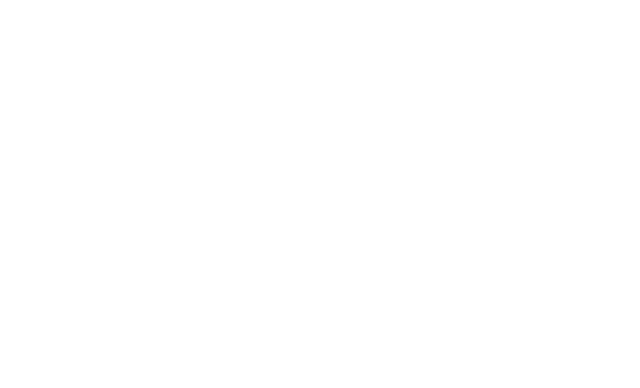
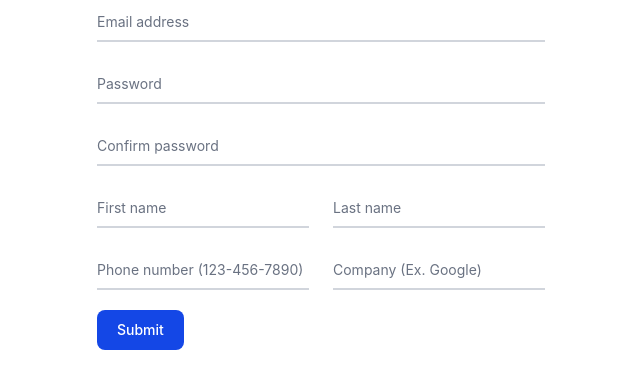
Before and after one commit to cruz-tadeo/vue-challenge-api, a Vue app: page /add-user in a window 1280 px wide. Before the commit this address had no page. Shown: the top 388 px of the page, without its empty margins (319-959 px from the left). Built offline with nearby package versions, Linux system fonts and the light colour scheme; the HTML template or start-up script is replaced by a standard one.

Commit message:
[add] form component

```diff
--- /dev/null
+++ b/src/components/FormComponent.vue
@@ -0,0 +1,61 @@
+<script setup lang="ts">
+const props = withDefaults(defineProps<{
+  isEdit?:boolean
+}>(), {
+  isEdit: false
+})
+
+const customer = defineModel('customer', {})
+
+const emit = defineEmits<{
+  (e: 'send-data', customer: any): void
+}>();
+
+const sendCustomer = () => {
+  emit('send-data', customer);
+}
+</script>
+
+<template>
+
+
+  <form @click="sendCustomer" class="max-w-md mx-auto">
+    <div class="relative z-0 w-full mb-5 group">
+      <input type="email" name="floating_email" id="floating_email" class="block py-2.5 px-0 w-full text-sm text-gray-900 bg-transparent border-0 border-b-2 border-gray-300 appearance-none dark:text-white dark:border-gray-600 dark:focus:border-blue-500 focus:outline-none focus:ring-0 focus:border-blue-600 peer" placeholder=" " required />
+      <label for="floating_email" class="peer-focus:font-medium absolute text-sm text-gray-500 dark:text-gray-400 duration-300 transform -translate-y-6 scale-75 top-3 -z-10 origin-[0] peer-focus:start-0 rtl:peer-focus:translate-x-1/4 rtl:peer-focus:left-auto peer-focus:text-blue-600 peer-focus:dark:text-blue-500 peer-placeholder-shown:scale-100 peer-placeholder-shown:translate-y-0 peer-focus:scale-75 peer-focus:-translate-y-6">Email address</label>
+    </div>
+    <div class="relative z-0 w-full mb-5 group">
+      <input type="password" name="floating_password" id="floating_password" class="block py-2.5 px-0 w-full text-sm text-gray-900 bg-transparent border-0 border-b-2 border-gray-300 appearance-none dark:text-white dark:border-gray-600 dark:focus:border-blue-500 focus:outline-none focus:ring-0 focus:border-blue-600 peer" placeholder=" " required />
+      <label for="floating_password" class="peer-focus:font-medium absolute text-sm text-gray-500 dark:text-gray-400 duration-300 transform -translate-y-6 scale-75 top-3 -z-10 origin-[0] peer-focus:start-0 rtl:peer-focus:translate-x-1/4 peer-focus:text-blue-600 peer-focus:dark:text-blue-500 peer-placeholder-shown:scale-100 peer-placeholder-shown:translate-y-0 peer-focus:scale-75 peer-focus:-translate-y-6">Password</label>
+    </div>
+    <div class="relative z-0 w-full mb-5 group">
+      <input type="password" name="repeat_password" id="floating_repeat_password" class="block py-2.5 px-0 w-full text-sm text-gray-900 bg-transparent border-0 border-b-2 border-gray-300 appearance-none dark:text-white dark:border-gray-600 dark:focus:border-blue-500 focus:outline-none focus:ring-0 focus:border-blue-600 peer" placeholder=" " required />
+      <label for="floating_repeat_password" class="peer-focus:font-medium absolute text-sm text-gray-500 dark:text-gray-400 duration-300 transform -translate-y-6 scale-75 top-3 -z-10 origin-[0] peer-focus:start-0 rtl:peer-focus:translate-x-1/4 peer-focus:text-blue-600 peer-focus:dark:text-blue-500 peer-placeholder-shown:scale-100 peer-placeholder-shown:translate-y-0 peer-focus:scale-75 peer-focus:-translate-y-6">Confirm password</label>
+    </div>
+    <div class="grid md:grid-cols-2 md:gap-6">
+      <div class="relative z-0 w-full mb-5 group">
+        <input type="text" name="floating_first_name" id="floating_first_name" class="block py-2.5 px-0 w-full text-sm text-gray-900 bg-transparent border-0 border-b-2 border-gray-300 appearance-none dark:text-white dark:border-gray-600 dark:focus:border-blue-500 focus:outline-none focus:ring-0 focus:border-blue-600 peer" placeholder=" " required />
+        <label for="floating_first_name" class="peer-focus:font-medium absolute text-sm text-gray-500 dark:text-gray-400 duration-300 transform -translate-y-6 scale-75 top-3 -z-10 origin-[0] peer-focus:start-0 rtl:peer-focus:translate-x-1/4 peer-focus:text-blue-600 peer-focus:dark:text-blue-500 peer-placeholder-shown:scale-100 peer-placeholder-shown:translate-y-0 peer-focus:scale-75 peer-focus:-translate-y-6">First name</label>
+      </div>
+      <div class="relative z-0 w-full mb-5 group">
+        <input type="text" name="floating_last_name" id="floating_last_name" class="block py-2.5 px-0 w-full text-sm text-gray-900 bg-transparent border-0 border-b-2 border-gray-300 appearance-none dark:text-white dark:border-gray-600 dark:focus:border-blue-500 focus:outline-none focus:ring-0 focus:border-blue-600 peer" placeholder=" " required />
+        <label for="floating_last_name" class="peer-focus:font-medium absolute text-sm text-gray-500 dark:text-gray-400 duration-300 transform -translate-y-6 scale-75 top-3 -z-10 origin-[0] peer-focus:start-0 rtl:peer-focus:translate-x-1/4 peer-focus:text-blue-600 peer-focus:dark:text-blue-500 peer-placeholder-shown:scale-100 peer-placeholder-shown:translate-y-0 peer-focus:scale-75 peer-focus:-translate-y-6">Last name</label>
+      </div>
+    </div>
+    <div class="grid md:grid-cols-2 md:gap-6">
+      <div class="relative z-0 w-full mb-5 group">
+        <input type="tel" pattern="[0-9]{3}-[0-9]{3}-[0-9]{4}" name="floating_phone" id="floating_phone" class="block py-2.5 px-0 w-full text-sm text-gray-900 bg-transparent border-0 border-b-2 border-gray-300 appearance-none dark:text-white dark:border-gray-600 dark:focus:border-blue-500 focus:outline-none focus:ring-0 focus:border-blue-600 peer" placeholder=" " required />
+        <label for="floating_phone" class="peer-focus:font-medium absolute text-sm text-gray-500 dark:text-gray-400 duration-300 transform -translate-y-6 scale-75 top-3 -z-10 origin-[0] peer-focus:start-0 rtl:peer-focus:translate-x-1/4 peer-focus:text-blue-600 peer-focus:dark:text-blue-500 peer-placeholder-shown:scale-100 peer-placeholder-shown:translate-y-0 peer-focus:scale-75 peer-focus:-translate-y-6">Phone number (123-456-7890)</label>
+      </div>
+      <div class="relative z-0 w-full mb-5 group">
+        <input type="text" name="floating_company" id="floating_company" class="block py-2.5 px-0 w-full text-sm text-gray-900 bg-transparent border-0 border-b-2 border-gray-300 appearance-none dark:text-white dark:border-gray-600 dark:focus:border-blue-500 focus:outline-none focus:ring-0 focus:border-blue-600 peer" placeholder=" " required />
+        <label for="floating_company" class="peer-focus:font-medium absolute text-sm text-gray-500 dark:text-gray-400 duration-300 transform -translate-y-6 scale-75 top-3 -z-10 origin-[0] peer-focus:start-0 rtl:peer-focus:translate-x-1/4 peer-focus:text-blue-600 peer-focus:dark:text-blue-500 peer-placeholder-shown:scale-100 peer-placeholder-shown:translate-y-0 peer-focus:scale-75 peer-focus:-translate-y-6">Company (Ex. Google)</label>
+      </div>
+    </div>
+    <button type="submit" class="text-white bg-blue-700 hover:bg-blue-800 focus:ring-4 focus:outline-none focus:ring-blue-300 font-medium rounded-lg text-sm w-full sm:w-auto px-5 py-2.5 text-center dark:bg-blue-600 dark:hover:bg-blue-700 dark:focus:ring-blue-800">Submit</button>
+  </form>
+</template>
+
+<style scoped>
+
+</style>
--- a/src/composables/useCustomers.ts
+++ b/src/composables/useCustomers.ts
@@ -43,7 +43,7 @@
 
 
 
-  const fetchCustomer = async (id:number): Promise<unknown> => {
+  const fetchCustomer = async (id:number): Promise<undefined> => {
     loading.value = true;
     error.value = null;
 
--- /dev/null
+++ b/src/pages/CreatePage.vue
@@ -0,0 +1,12 @@
+<script setup lang="ts">
+
+import FormComponent from '@/components/FormComponent.vue'
+</script>
+
+<template>
+  <form-component></form-component>
+</template>
+
+<style scoped>
+
+</style>
--- /dev/null
+++ b/src/pages/UpdatePage.vue
@@ -0,0 +1,12 @@
+<script setup lang="ts">
+
+import FormComponent from '@/components/FormComponent.vue'
+</script>
+
+<template>
+<form-component></form-component>
+</template>
+
+<style scoped>
+
+</style>
--- a/src/pages/costumers-list.vue
+++ b/src/pages/costumers-list.vue
@@ -1,13 +1,7 @@
 <template>
-<nav class="p-2">
-      <RouterLink
-        class="inline-block rounded-md border border-transparent bg-[#6bbbb0] px-3 py-1.5 text-center font-medium text-white hover:bg-[#568f87]"
-        to="/"
-        >Inicio</RouterLink
-      >
+ <h1 class="text-3xl font-semibold text-center mt-2 mb-12 ">Lista de Clientes</h1>
 
-    </nav>
- <h1 class="text-3xl font-semibold text-center mt-2 mb-12 ">Lista de Clientes</h1>
+  <router-link class="p-3 bg-blue-500 text-white rounded-lg mx-10" :to="{name:'create-user'}" >Crear</router-link>
 
  <div
  class="flex"
--- a/src/pages/userData.vue
+++ b/src/pages/userData.vue
@@ -4,16 +4,22 @@
 import type { ICustomer } from '@/interface/ICustomer.ts'
 import { useRoute } from 'vue-router'
 
-const { customers, fetchCustomers, formatearFecha } = useCustomers();
+const { fetchCustomer, formatearFecha } = useCustomers();
 
 const customer:Ref<ICustomer | undefined> = ref<ICustomer>();
 const route = useRoute();
 
 const { id } = route.params;
 
+// onMounted(async() => {
+//   await fetchCustomers()
+//   customer.value = customers.value.find((item:ICustomer) => item.id == +id);
+//
+// })
+
 onMounted(async() => {
-  await fetchCustomers()
-  customer.value = customers.value.find((item:ICustomer) => item.id == +id);
+  customer.value = await fetchCustomer(+id);
+  //customers.value.find((item:ICustomer) => item.id == +id);
 
 })
 </script>
--- a/src/routes/index.ts
+++ b/src/routes/index.ts
@@ -3,6 +3,8 @@
 import TaskTable from '@/pages/Task-table.vue'
 import HomeTask from '@/pages/home-task.vue'
 import costumersList from '@/pages/costumers-list.vue'
+import CreatePage from '@/pages/CreatePage.vue'
+import UpdatePage from '@/pages/UpdatePage.vue'
 import UserData from '@/pages/userData.vue'
 
 //definicion de rutas
@@ -11,6 +13,8 @@
   {path: '/task-table',name: 'Tabla de Tareas', component: TaskTable},
   {path: '/costumers-list',name: 'Lista de Clientes', component: costumersList},
   {path: '/user-data/:id',name: 'user-data', component: UserData},
+  {path: '/add-user',name: 'create-user', component: CreatePage},
+  {path: '/update-user/:id',name: 'update-user', component: UpdatePage},
 ]
 
 const router = createRouter({
```
